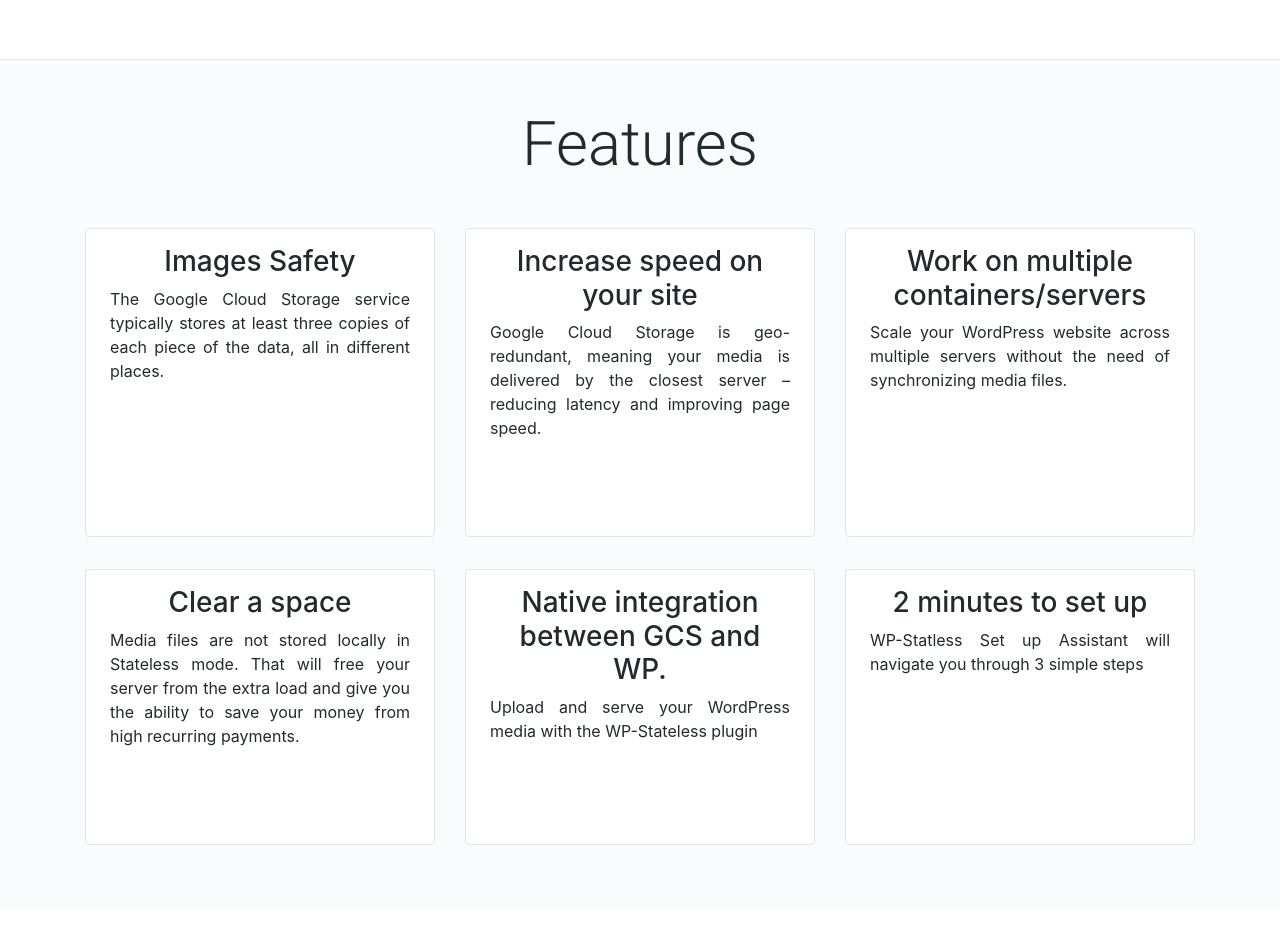
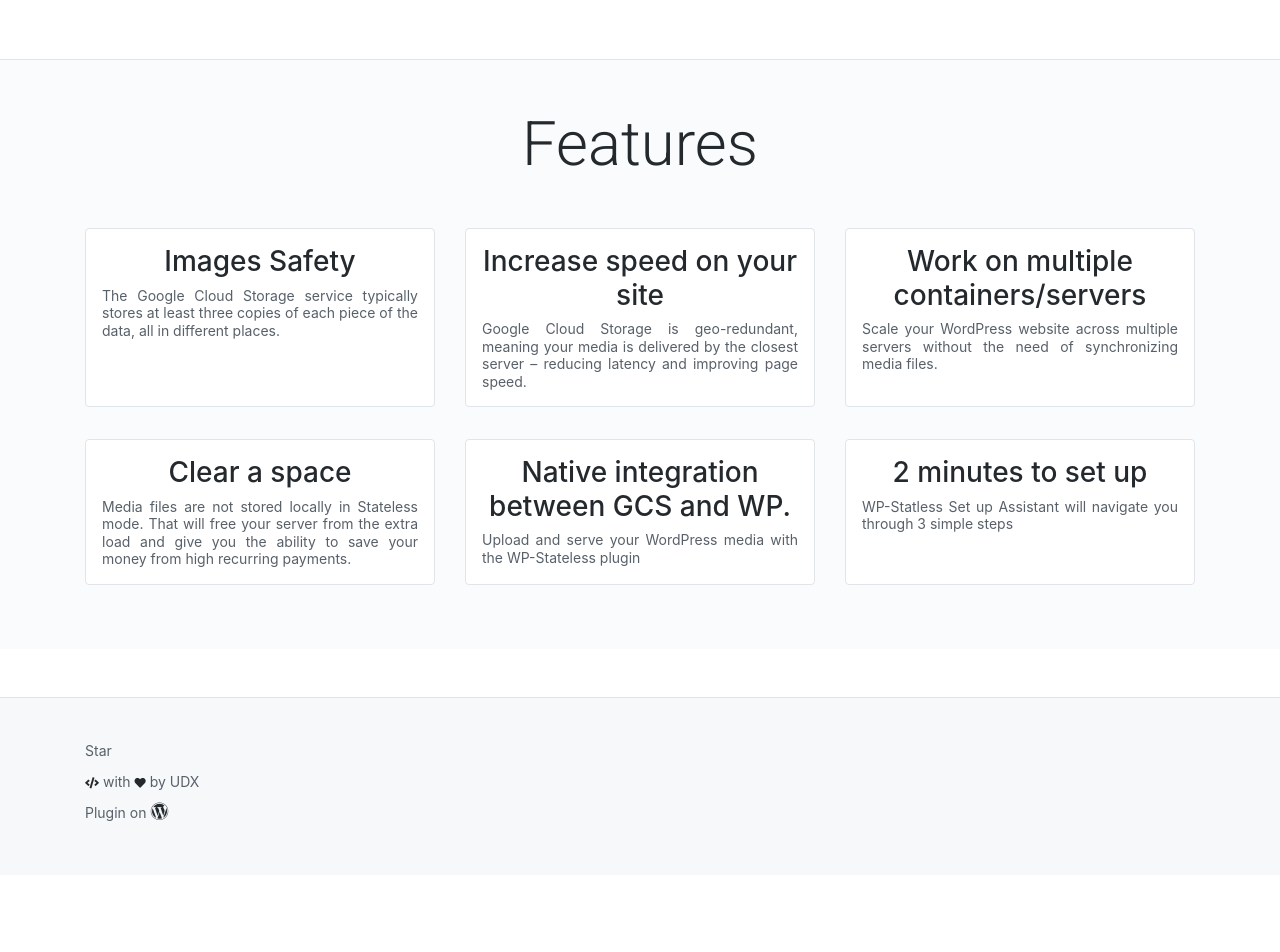
Before and after one commit to wp-stateless/wp-stateless.github.io, a Jekyll site: the page built from index.html, in a window 1280 px wide. Shown: the part 335-1287 px from the top of the page. Built offline with Jekyll 4.4.1, drawn with Linux system fonts in a browser that asks for light colours; nearby versions of some CDN libraries; after the commit the page ends 1210 px from its top, so only the background shows below that; grey boxes are pictures that could not be loaded.

Commit message:
Rebuild frontpage and Docs section

```diff
--- a/assets/css/style.css
+++ b/assets/css/style.css
@@ -287,7 +287,8 @@
   font-size: 1.43em;
 }
 
-.product-item {
+.product-item,
+.featured-item {
   margin-bottom: 2em;
 }
 
@@ -298,8 +299,11 @@
   height: inherit;
 }
 
-.product-item .product-content .product-image {
-
+.featured-item .product-content {
+  padding: 16px;
+  border: 1px #e1e4e8 solid;
+  position: relative;
+  height: inherit;
 }
 
 .product-item .product-content .product-image img {
@@ -311,11 +315,24 @@
 }
 
 .product-item .product-content .product-title {
+  font-size: 16px;
+  font-weight: 600;
+  text-align: left;
+}
+
+.featured-item .product-content .product-title {
   text-align: center;
 }
 
 .product-item .product-content .product-description {
   text-align: justify;
+}
+
+.featured-item .product-content .product-description {
+  text-align: justify;
+  line-height: 1.25;
+  color: #586069;
+  font-size: 14px;
 }
 
 .product-item .product-content .product-more {
@@ -380,6 +397,7 @@
   color: #24292e;
   font-size: 0.8em;
 }
+
 footer.footer p i.fa-wordpress {
   font-size: 18px;
 }
--- a/index.html
+++ b/index.html
@@ -30,7 +30,7 @@
 
     <div class="row justify-content-center">
 
-      <div class="col-4 product-item">
+      <div class="col-4 featured-item">
         <div class="card h-100 product-content">
           <h3 class="product-title">Images Safety</h3>
           <div class="product-description">The Google Cloud Storage service typically stores at least three copies
@@ -38,7 +38,7 @@
           </div>
         </div>
       </div>
-      <div class="col-4 product-item">
+      <div class="col-4 featured-item">
         <div class="card h-100 product-content">
           <h3 class="product-title">Increase speed on your site</h3>
           <div class="product-description">Google Cloud Storage is geo-redundant, meaning your media is delivered by
@@ -46,7 +46,7 @@
           </div>
         </div>
       </div>
-      <div class="col-4 product-item">
+      <div class="col-4 featured-item">
         <div class="card h-100 product-content">
           <h3 class="product-title">Work on multiple containers/servers</h3>
           <div class="product-description">Scale your WordPress website across multiple servers without the need of
@@ -54,7 +54,7 @@
           </div>
         </div>
       </div>
-      <div class="col-4 product-item">
+      <div class="col-4 featured-item">
         <div class="card h-100 product-content">
           <h3 class="product-title">Clear a space</h3>
           <div class="product-description">Media files are not stored locally in Stateless mode. That will free your
@@ -62,13 +62,13 @@
           </div>
         </div>
       </div>
-      <div class="col-4 product-item">
+      <div class="col-4 featured-item">
         <div class="card h-100 product-content">
           <h3 class="product-title">Native integration between GCS and WP.</h3>
           <div class="product-description">Upload and serve your WordPress media with the WP-Stateless plugin</div>
         </div>
       </div>
-      <div class="col-4 product-item">
+      <div class="col-4 featured-item">
         <div class="card h-100 product-content">
           <h3 class="product-title">2 minutes to set up</h3>
           <div class="product-description">WP-Statless Set up Assistant will navigate you through 3 simple steps
```
